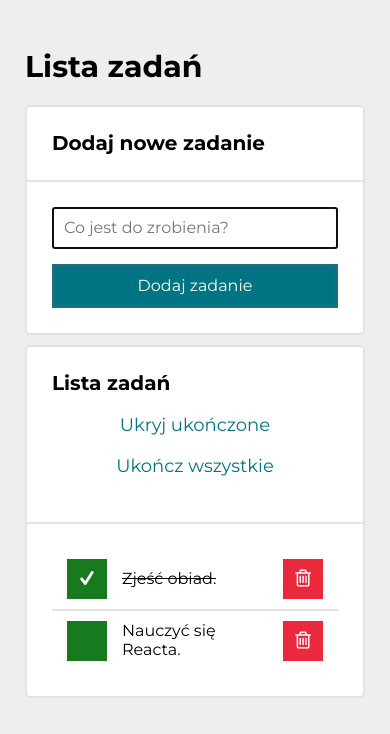
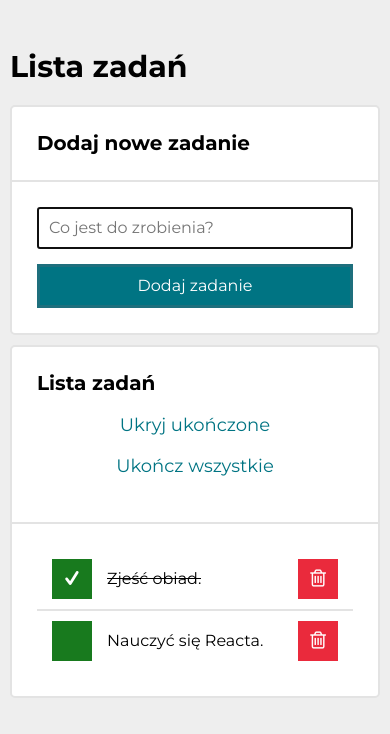
Before and after one commit to Rafal-1999/To-Do-List-React, a React (Create React App) app: page / in a window 390 px wide. Shown: the top 734 px of the page. Built offline with nearby package versions, Linux system fonts and the light colour scheme.

Commit message:
Changed body padding for mobile version

```diff
--- a/package.json
+++ b/package.json
@@ -1,6 +1,6 @@
 {
   "name": "to-do-list-react",
-  "version": "4.25.0",
+  "version": "4.25.1",
   "private": true,
   "homepage": "https://rafal-1999.github.io/To-Do-List-React/",
   "dependencies": {
--- a/src/index.css
+++ b/src/index.css
@@ -11,3 +11,9 @@ body {
     margin: 0 auto;
     padding: 0 25px;
 }
+
+@media (max-width: 576px) {
+    body {
+        padding: 0 10px;
+    }
+}
```
